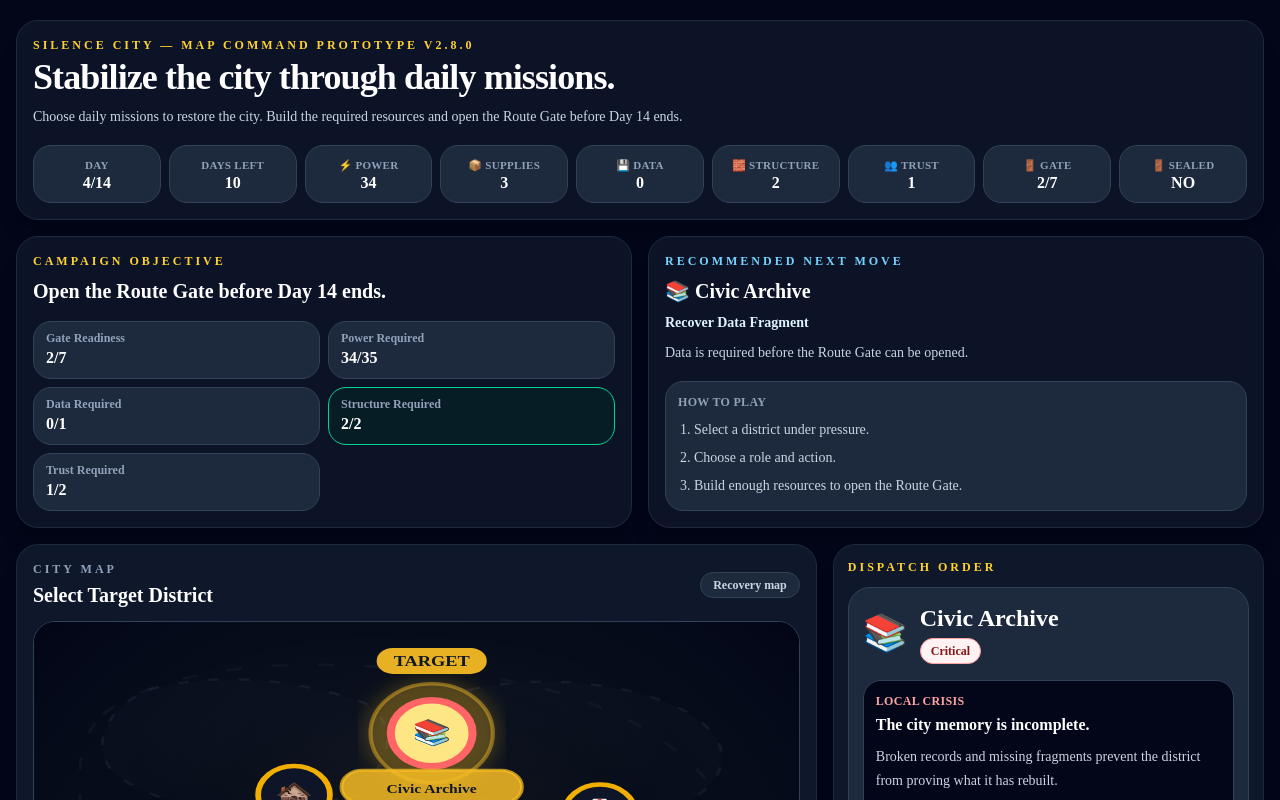
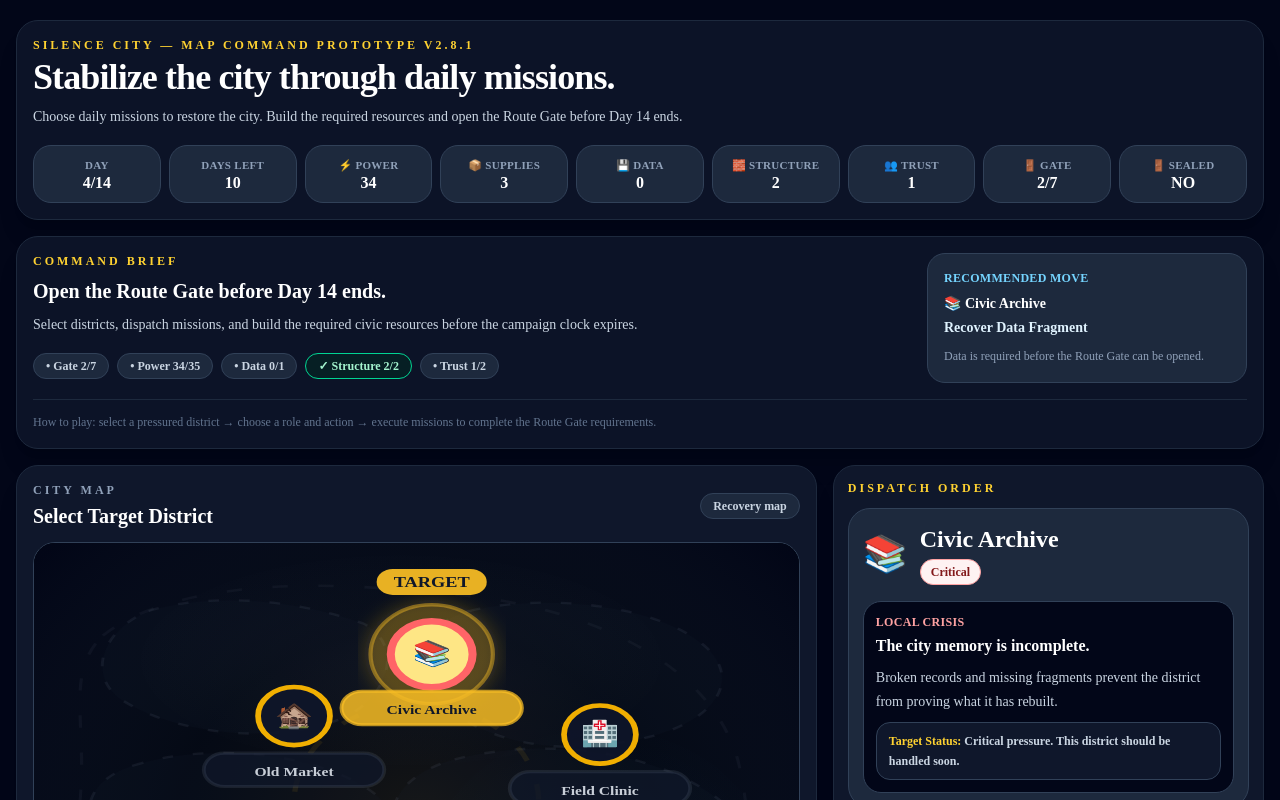
Before and after one commit to dh9vbm8mty-cloud/silence-city-ui, a Next.js app: page /silence-city-map in a window 1280 px wide. Shown: the top 800 px of the page. Built offline with nearby package versions, Linux system fonts and the light colour scheme.

Commit message:
Compact guidance into command brief

```diff
--- a/app/silence-city-map/page.tsx
+++ b/app/silence-city-map/page.tsx
@@ -30,7 +30,7 @@ type District = {
   points: string;
 };
 
-const version = "2.8.0";
+const version = "2.8.1";
 
 const startingResources: CityResources = {
   Power: 34,
@@ -371,6 +371,14 @@ export default function SilenceCityMapPage() {
               };
 
   const recommendedDistrict = districts.find((district) => district.id === recommendedNextMove.districtId);
+
+  const gateRequirementProgress = [
+    { label: "Gate", value: resources.Gate, target: 7, ready: resources.Gate >= 7 },
+    { label: "Power", value: resources.Power, target: 35, ready: resources.Power >= 35 },
+    { label: "Data", value: resources.Data, target: 1, ready: resources.Data >= 1 },
+    { label: "Structure", value: resources.Structure, target: 2, ready: resources.Structure >= 2 },
+    { label: "Trust", value: resources.Trust, target: 2, ready: resources.Trust >= 2 },
+  ];
   const campaignFailed = day > 14 && !routeGateOpened;
   const daysRemaining = Math.max(0, 14 - day);
 
@@ -536,51 +544,44 @@ export default function SilenceCityMapPage() {
           </div>
         </header>
 
-        <section className="mb-4 grid gap-4 lg:grid-cols-[1fr_1fr]">
-          <div className="rounded-3xl border border-slate-800 bg-slate-900/80 p-4 shadow-xl">
-            <p className="text-xs font-bold uppercase tracking-[0.25em] text-amber-300">Campaign Objective</p>
-            <h2 className="mt-2 text-xl font-black text-white">Open the Route Gate before Day 14 ends.</h2>
-            <div className="mt-4 grid gap-2 sm:grid-cols-2">
-              <div className={`rounded-2xl border px-3 py-2 ${resources.Gate >= 7 ? "border-emerald-400 bg-emerald-950/40" : "border-slate-700 bg-slate-800"}`}>
-                <p className="text-xs font-bold text-slate-400">Gate Readiness</p>
-                <p className="font-black text-white">{resources.Gate}/7</p>
+        <section className="mb-4 rounded-3xl border border-slate-800 bg-slate-900/80 p-4 shadow-xl">
+          <div className="flex flex-col gap-4 lg:flex-row lg:items-start lg:justify-between">
+            <div className="min-w-0 flex-1">
+              <p className="text-xs font-bold uppercase tracking-[0.25em] text-amber-300">Command Brief</p>
+              <h2 className="mt-2 text-xl font-black text-white">Open the Route Gate before Day 14 ends.</h2>
+              <p className="mt-2 text-sm leading-6 text-slate-300">
+                Select districts, dispatch missions, and build the required civic resources before the campaign clock expires.
+              </p>
+
+              <div className="mt-4 flex flex-wrap gap-2">
+                {gateRequirementProgress.map((item) => (
+                  <span
+                    key={item.label}
+                    className={`rounded-full border px-3 py-1 text-xs font-black ${
+                      item.ready
+                        ? "border-emerald-400 bg-emerald-950/50 text-emerald-200"
+                        : "border-slate-700 bg-slate-800 text-slate-300"
+                    }`}
+                  >
+                    {item.ready ? "✓" : "•"} {item.label} {item.value}/{item.target}
+                  </span>
+                ))}
               </div>
-              <div className={`rounded-2xl border px-3 py-2 ${resources.Power >= 35 ? "border-emerald-400 bg-emerald-950/40" : "border-slate-700 bg-slate-800"}`}>
-                <p className="text-xs font-bold text-slate-400">Power Required</p>
-                <p className="font-black text-white">{resources.Power}/35</p>
-              </div>
-              <div className={`rounded-2xl border px-3 py-2 ${resources.Data >= 1 ? "border-emerald-400 bg-emerald-950/40" : "border-slate-700 bg-slate-800"}`}>
-                <p className="text-xs font-bold text-slate-400">Data Required</p>
-                <p className="font-black text-white">{resources.Data}/1</p>
-              </div>
-              <div className={`rounded-2xl border px-3 py-2 ${resources.Structure >= 2 ? "border-emerald-400 bg-emerald-950/40" : "border-slate-700 bg-slate-800"}`}>
-                <p className="text-xs font-bold text-slate-400">Structure Required</p>
-                <p className="font-black text-white">{resources.Structure}/2</p>
-              </div>
-              <div className={`rounded-2xl border px-3 py-2 ${resources.Trust >= 2 ? "border-emerald-400 bg-emerald-950/40" : "border-slate-700 bg-slate-800"}`}>
-                <p className="text-xs font-bold text-slate-400">Trust Required</p>
-                <p className="font-black text-white">{resources.Trust}/2</p>
-              </div>
+            </div>
+
+            <div className="rounded-2xl border border-slate-700 bg-slate-800 p-4 lg:w-[320px]">
+              <p className="text-xs font-black uppercase tracking-wide text-sky-300">Recommended Move</p>
+              <p className="mt-2 text-sm font-black text-white">
+                {recommendedDistrict ? `${recommendedDistrict.icon} ${recommendedDistrict.name}` : "Route Gate"}
+              </p>
+              <p className="mt-1 text-sm font-bold text-sky-100">{recommendedNextMove.title}</p>
+              <p className="mt-2 text-xs leading-5 text-slate-400">{recommendedNextMove.reason}</p>
             </div>
           </div>
 
-          <div className="rounded-3xl border border-slate-800 bg-slate-900/80 p-4 shadow-xl">
-            <p className="text-xs font-bold uppercase tracking-[0.25em] text-sky-300">Recommended Next Move</p>
-            <h2 className="mt-2 text-xl font-black text-white">
-              {recommendedDistrict ? `${recommendedDistrict.icon} ${recommendedDistrict.name}` : "Route Gate"}
-            </h2>
-            <p className="mt-2 text-sm font-black text-sky-100">{recommendedNextMove.title}</p>
-            <p className="mt-2 text-sm leading-6 text-slate-300">{recommendedNextMove.reason}</p>
-
-            <div className="mt-4 rounded-2xl border border-slate-700 bg-slate-800 p-3">
-              <p className="text-xs font-black uppercase tracking-wide text-slate-400">How to Play</p>
-              <ol className="mt-2 list-decimal space-y-1 pl-4 text-sm leading-6 text-slate-300">
-                <li>Select a district under pressure.</li>
-                <li>Choose a role and action.</li>
-                <li>Build enough resources to open the Route Gate.</li>
-              </ol>
-            </div>
-          </div>
+          <p className="mt-4 border-t border-slate-800 pt-3 text-xs leading-5 text-slate-500">
+            How to play: select a pressured district → choose a role and action → execute missions to complete the Route Gate requirements.
+          </p>
         </section>
 
         {screen === "decision" ? (
@@ -921,7 +922,8 @@ export default function SilenceCityMapPage() {
                     {getDeltaEntries(currentDelta).length > 0 ? (
                       getDeltaEntries(currentDelta).map(([key, value]) => (
                         <p key={key} className="text-xs font-bold leading-5 text-slate-200">
-                          {getResourceIcon(key)} {value > 0 ? "+" : ""}{value} {key} — {describeResourceDelta(key, value).split(" — ")[1]}
+                          {getResourceIcon(key)} {value > 0 ? "+" : ""}{value} {key}
+                          <span className="font-medium text-slate-400"> — {describeResourceDelta(key, value).split(" — ")[1]}</span>
                         </p>
                       ))
                     ) : (
```
